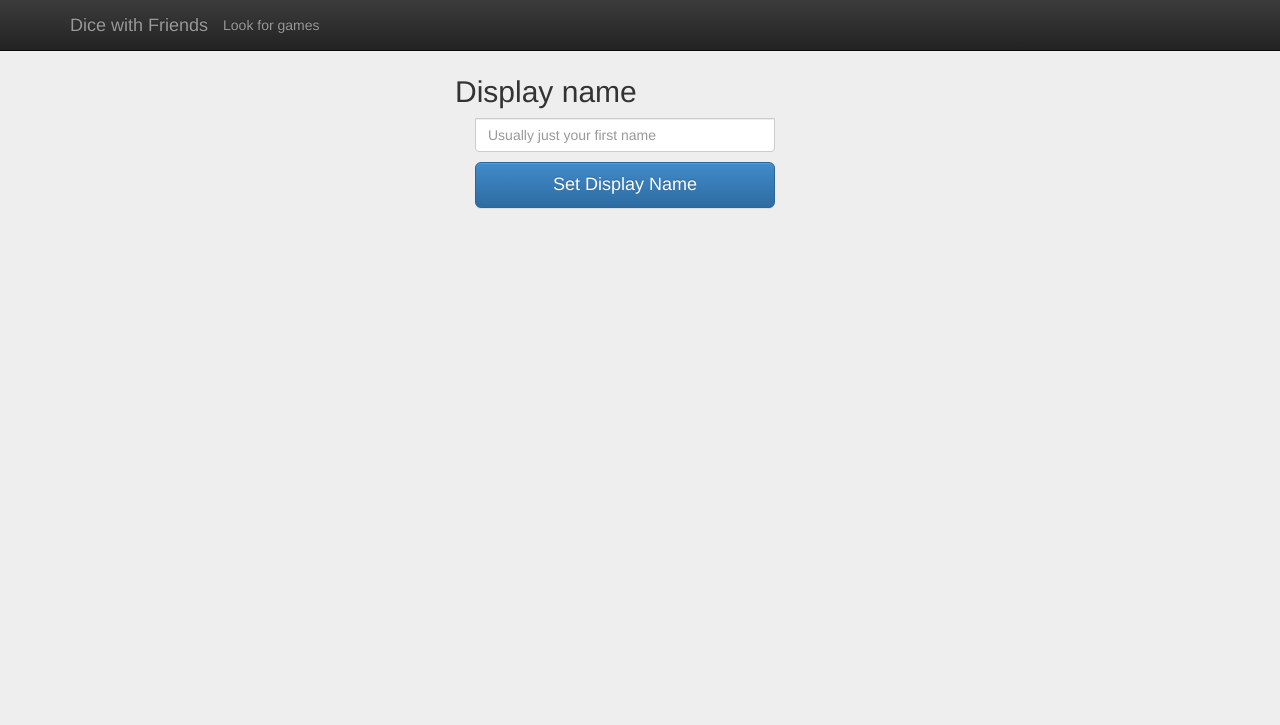
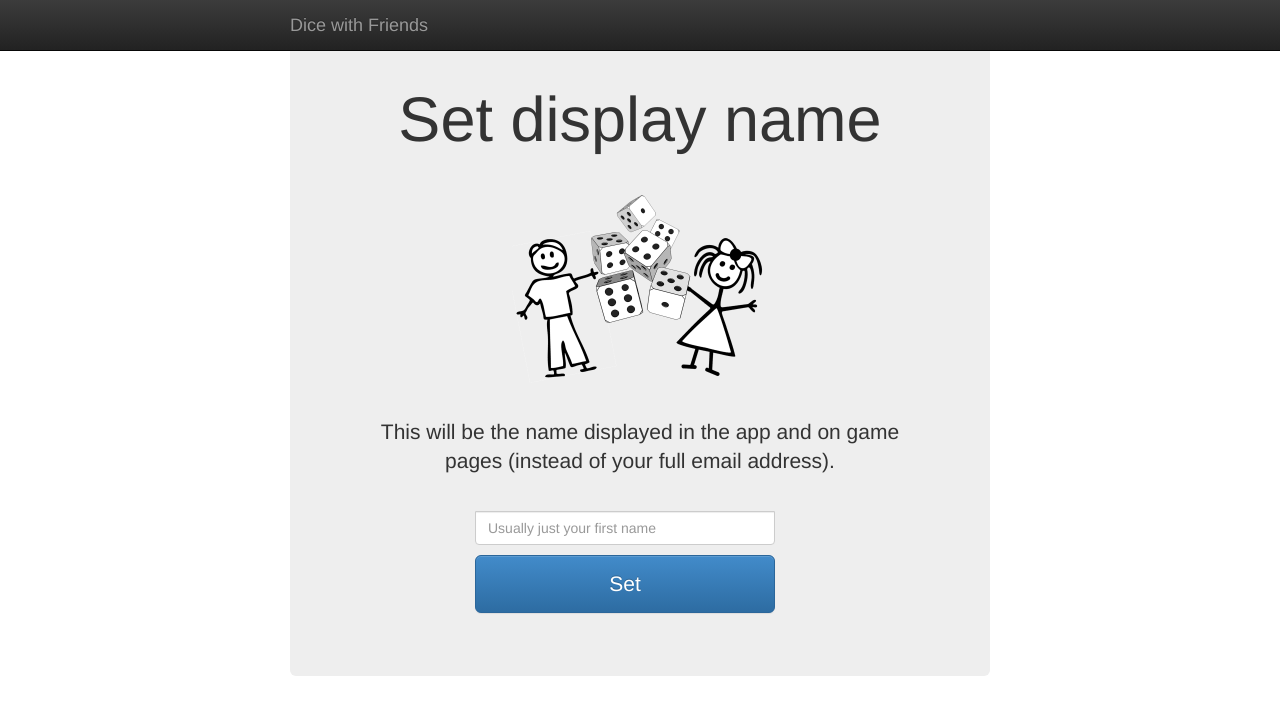
Before and after one commit to RoseMobileEndpoints/DiceWithFriendsWebApp, a Python web app: template dice-with-friends/templates/set_display_name.html in a window 1280 px wide. Shown: the top 725 px of the page. Run offline with Jinja, Linux system fonts and the light colour scheme; the template is opened without the code that fills it, so the values that code supplies are empty.

Commit message:
Added a logo (so pretty now)

```diff
--- a/dice-with-friends/main.py
+++ b/dice-with-friends/main.py
@@ -25,7 +25,7 @@ from handlers import main_handlers
 jinja_env = jinja2.Environment(loader=jinja2.FileSystemLoader(os.path.dirname(__file__)), autoescape=True)
 
 app = webapp2.WSGIApplication([
-    ('/', main_handlers.MainHandler),
+    ('/', main_handlers.HomeHandler),
     ('/set_display_name', main_handlers.SetDisplayNameHandler),
     ('/play', game_handlers.PlayHandler),
     ('/games', game_handlers.GamesHandler)
--- /dev/null
+++ b/dice-with-friends/static/stylesheets/home.css
@@ -0,0 +1,46 @@
+/* Space out content a bit */
+body {
+  padding-top: 20px;
+  padding-bottom: 20px;
+}
+
+/* Everything but the jumbotron gets side spacing for mobile first views */
+.header,
+.footer {
+  padding-right: 15px;
+  padding-left: 15px;
+}
+
+/* Customize container */
+@media (min-width: 768px) {
+  .container {
+    max-width: 730px;
+  }
+
+.jumbotron {
+  text-align: center;
+  border-bottom: 1px solid #e5e5e5;
+}
+.jumbotron .btn {
+  padding: 14px 24px;
+  font-size: 21px;
+}
+
+/* Responsive: Portrait tablets and up */
+@media screen and (min-width: 768px) {
+  /* Remove the padding we set earlier */
+  .header,
+  .marketing,
+  .footer {
+    padding-right: 0;
+    padding-left: 0;
+  }
+  /* Space out the masthead */
+  .header {
+    margin-bottom: 30px;
+  }
+  /* Remove the bottom border on the jumbotron for visual effect */
+  .jumbotron {
+    border-bottom: 0;
+  }
+}
--- a/dice-with-friends/static/stylesheets/set_display_name.css
+++ b/dice-with-friends/static/stylesheets/set_display_name.css
@@ -1,8 +1,3 @@
-body {
-  padding-top: 40px;
-  padding-bottom: 40px;
-  background-color: #eee;
-}
 
 .form {
   max-width: 400px;
--- a/dice-with-friends/templates/header.html
+++ b/dice-with-friends/templates/header.html
@@ -22,9 +22,11 @@
         <a href="/" class="navbar-brand">Dice with Friends</a>
       </div>
       <nav class="collapse navbar-collapse bs-navbar-collapse" role="navigation">
+      {% if player %}
         <ul class="nav navbar-nav navbar-left">
-          <li><a href="/games">Look for games</a></li>
+          <li><a href="/games">My Games</a></li>
         </ul>
+        {% endif %}
         <ul class="nav navbar-nav navbar-right">
           <li>
             {% if player %}<a style="display: inline-block;" href="/set_display_name">{{ player.get_display_name() }}</a>{% endif %}
--- a/dice-with-friends/templates/main.html
+++ /dev/null
@@ -1,6 +0,0 @@
-{% include "templates/header.html" %}
-
-<br><br><br><br><br><br>
-Eventually main with be a quick view of the actions you'll most likily want to take.  For now it's nothing but a testing area.
-
-{% include "templates/footer.html" %}
--- a/dice-with-friends/templates/set_display_name.html
+++ b/dice-with-friends/templates/set_display_name.html
@@ -1,13 +1,17 @@
 {% include "templates/header.html" %}
 
 <link rel="stylesheet" type="text/css" href="/static/stylesheets/set_display_name.css">
+<link rel="stylesheet" type="text/css" href="/static/stylesheets/home.css">
+<div class="container">
+  <div class="jumbotron">
+    <h1>Set display name</h1>
+    <img width="256px" height="256px" src="/static/images/dwf_logo.png" alt="logo" />
 
-<div class="container">
-  <form class="form" role="form" action="" method="POST">
-    <h2 class="form-heading">Display name</h2>
-    <input type="text" name="display_name" class="form-control" placeholder="Usually just your first name" value="{% if player.display_name %}{{ player.display_name }}{% endif %}"required="">
-    <button class="btn btn-lg btn-primary btn-block" type="submit">Set Display Name</button>
-  </form>
+<p class="lead">This will be the name displayed in the app and on game pages (instead of your full email address).</p>
+    <form class="form" role="form" action="" method="POST">
+      <input type="text" name="display_name" class="form-control" placeholder="Usually just your first name" value="{% if player.display_name %}{{ player.display_name }}{% endif %}"required="">
+      <button class="btn btn-lg btn-primary btn-block" type="submit">Set</button>
+    </form>
+  </div>
 </div>
-
 {% include "templates/footer.html" %}
```
Also changed, not shown: dice-with-friends/handlers/main_handlers.py (+5 -5 lines), dice-with-friends/templates/home.html (added, +16 -0 lines), dice-with-friends/templates/not_logged_in.html (deleted, +0 -27 lines), dice-with-friends/static/images/dwf_logo.png (added).
